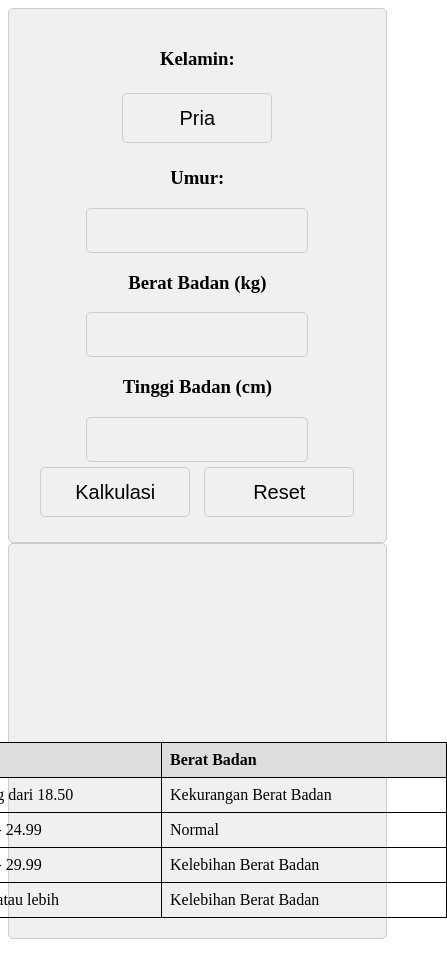
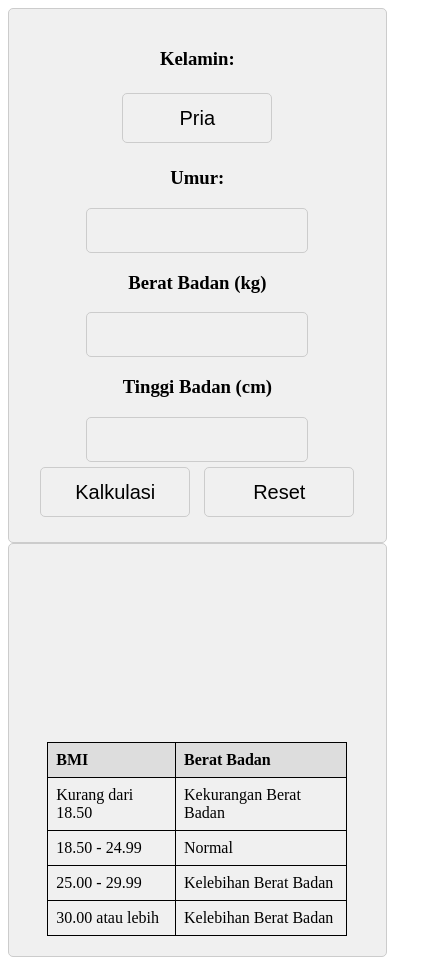
Before and after one commit to revou-fundamental-course/25-nov-24-L3on4rd0wen, a plain HTML site: page index.html in a window 390 px wide. Shown: the whole page, 447 px wide, since content can reach past the window. Drawn offline with Linux system fonts and the light colour scheme.

Commit message:
more mobile friendly

```diff
--- a/css/style.css
+++ b/css/style.css
@@ -41,7 +41,7 @@
 
 table {
     border-collapse: collapse;
-    width: 500px;
+    width: 300px;
 }
 
 th, td {
--- a/js/script.js
+++ b/js/script.js
@@ -48,6 +48,7 @@ function calculate() {
 
 // Reset
 function reset() {
+    gender.textContent = "Pria";
     weight.value = "";
     height.value = "";
     result.textContent = "";
```
